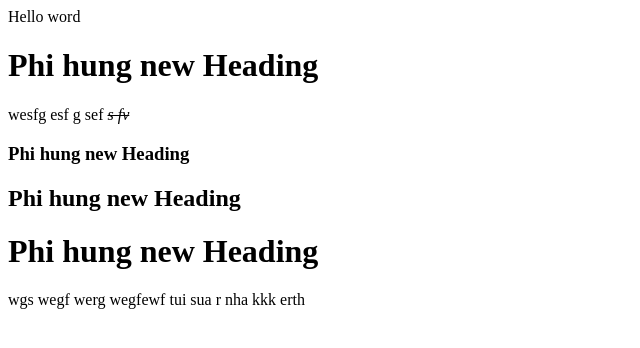
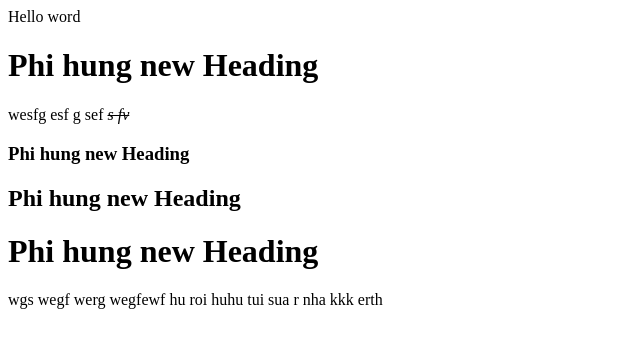
Before and after one commit to ITGroupTLV/PRACTISE_LAB, a plain HTML site: page index.html in a window 1280 px wide. Shown: the whole page, without its empty margins (0-640 px from the left). Drawn offline with Linux system fonts and the light colour scheme.

Commit message:
Update index.html
huhu

```diff
--- a/index.html
+++ b/index.html
@@ -16,7 +16,7 @@
     wegf
     werg
     wegfewf
-
+hu roi huhu
 tui sua r nha kkk
     erth
 </p>
```
